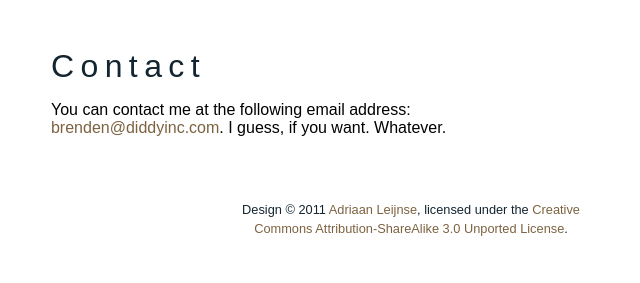
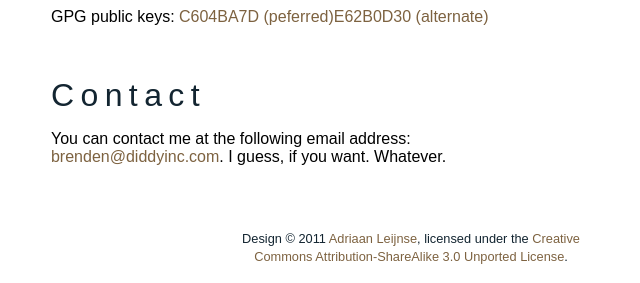
Before and after one commit to brndnmtthws/my-crappy-website, a plain HTML site: page index.html in a window 1280 px wide. Shown: the part 2255-2538 px from the top of the page, without its empty margins (229-869 px from the left). Before the commit the page ends 2510 px from the top, so only its background shows below. Drawn offline with Linux system fonts and the light colour scheme; a web font is replaced by a local one.

Commit message:
Add GPG public keys.

```diff
--- a/index.html
+++ b/index.html
@@ -107,6 +107,7 @@
                         <li><a href="https://instagram.com/brndnmtthws"><i class="fa fa-instagram" aria-hidden="true"></i> Instagram</a> - my life through a lens</li>
                         <li><a href="https://www.youtube.com/c/BrendenMatthews"><i class="fa fa-youtube" aria-hidden="true"></i> YouTube</a> - sometimes I make stupid videos</li>
                         <li><a href="http://www.strava.com/athletes/189706">Strava profile</a> - see what I'm up to</li>
+                        <li>GPG public keys: <a href="C604BA7D.asc">C604BA7D (peferred)</a> <a href="E62B0D30.asc">E62B0D30 (alternate)</a>
                 </ul>
         </section>
         <section id="contact">
```
Also changed, not shown: 2 other files.
